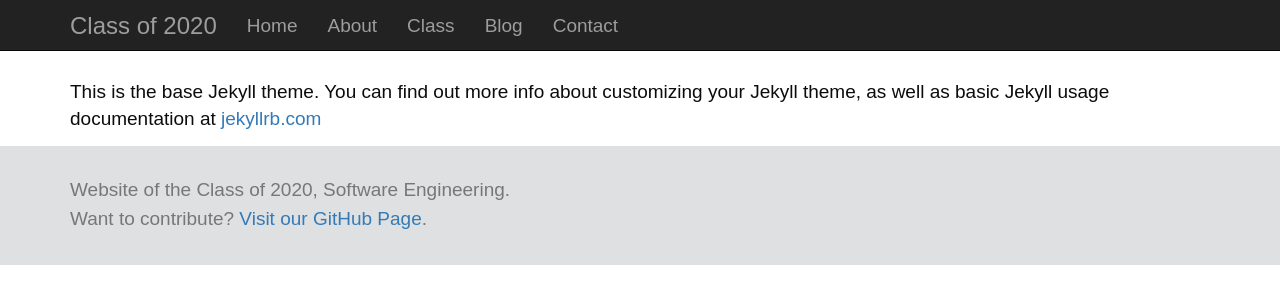
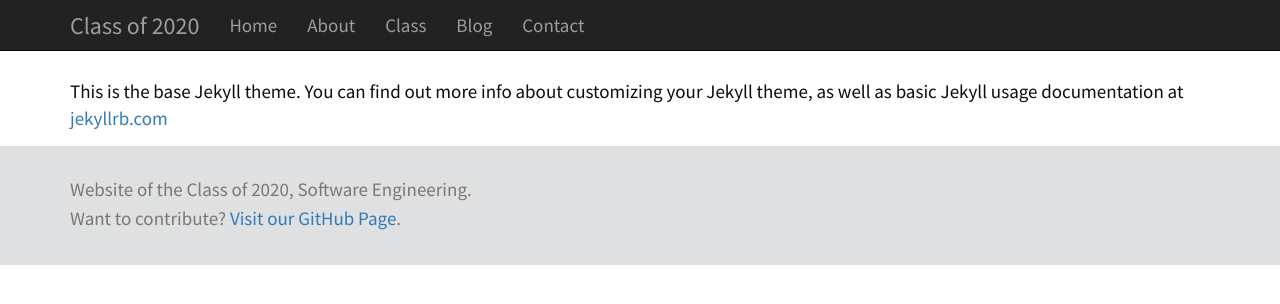
Before and after one commit to Classof2020/classof2020.github.io, a Jekyll site: the page built from about.md, in a window 1280 px wide. Shown: the top 304 px of the page. Built offline with Jekyll 4.4.1, drawn with Linux system fonts in a browser that asks for light colours; nearby versions of some CDN libraries.

Commit message:
load font

```diff
--- a/_layouts/base.html
+++ b/_layouts/base.html
@@ -19,6 +19,7 @@
 
 	<base href="{{ site.baseurl }}" />
 	<link rel="canonical" href="{{ page.url | replace:'index.html','' | prepend: site.baseurl | prepend: site.url }}">
+	<link href="https://fonts.googleapis.com/css?family=Source+Sans+Pro:300,400,700,700i" rel="stylesheet">
 	<link rel="stylesheet" href="{{ '/assets/css/bootstrap.min.css' | prepend: site.baseurl }}">
 	<script src="https://ajax.googleapis.com/ajax/libs/jquery/3.1.1/jquery.min.js"></script>
 	<link rel="stylesheet" href="{{ '/assets/js/bootstrap.min.js' | prepend: site.baseurl }}">
```
